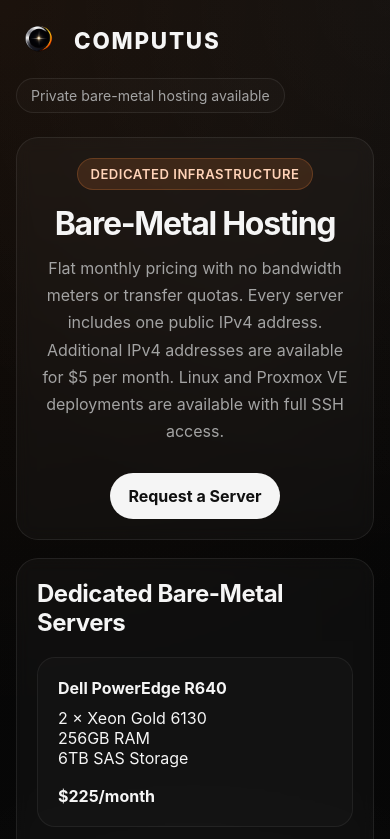
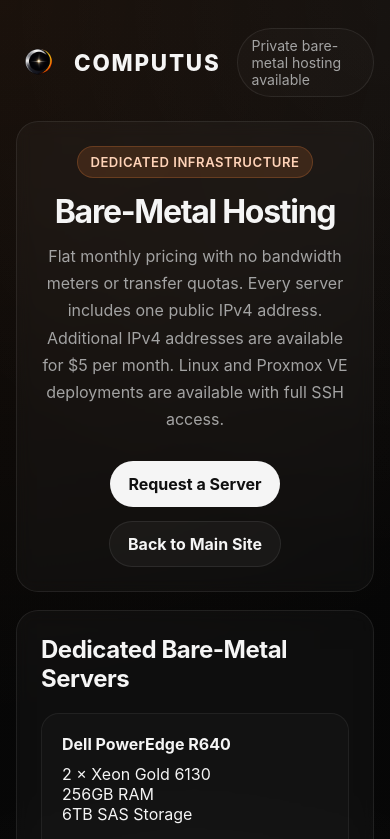
Before and after one commit to LordTeruki/splashpage, a plain HTML site: page baremetal/index.html in a window 390 px wide. Shown: the top 839 px of the page. Drawn offline with Linux system fonts and the light colour scheme; files whose address does not match are found by name.

Commit message:
Update index.html

```diff
--- a/baremetal/index.html
+++ b/baremetal/index.html
@@ -1,8 +1,8 @@
 <!DOCTYPE html>
 <html lang="en">
 <head>
-  <meta charset="UTF-8" />
-  <meta name="viewport" content="width=device-width, initial-scale=1.0" />
+  <meta charset="UTF-8">
+  <meta name="viewport" content="width=device-width, initial-scale=1.0">
   <title>Computus | Bare-Metal Hosting</title>
 
   <meta
@@ -84,7 +84,7 @@
 
     .status {
       border: 1px solid var(--panel-border);
-      background: rgba(255,255,255,0.02);
+      background: rgba(255,255,255,.02);
       color: var(--muted);
       padding: 8px 14px;
       border-radius: 999px;
@@ -132,8 +132,8 @@
     .cta-row {
       display: flex;
       justify-content: center;
+      gap: 14px;
       flex-wrap: wrap;
-      gap: 14px;
       margin-top: 28px;
     }
 
@@ -156,7 +156,17 @@
 
     .btn-primary:hover {
       transform: translateY(-1px);
-      opacity: 0.95;
+    }
+
+    .btn-secondary {
+      background: rgba(255,255,255,.04);
+      border: 1px solid var(--panel-border);
+      color: var(--text);
+    }
+
+    .btn-secondary:hover {
+      background: rgba(255,255,255,.07);
+      transform: translateY(-1px);
     }
 
     .offerings {
@@ -202,25 +212,10 @@
       text-decoration: none;
     }
 
-    @media (max-width: 900px) {
+    @media (max-width:900px) {
       .offerings,
       .grid {
         grid-template-columns: 1fr;
-      }
-    }
-
-    @media (max-width: 640px) {
-      .topbar {
-        flex-direction: column;
-        align-items: flex-start;
-      }
-
-      .hero {
-        padding-top: 18px;
-      }
-
-      .card {
-        padding: 20px;
       }
     }
   </style>
@@ -254,107 +249,80 @@
 
   <p style="max-width:700px;margin:0 auto;">
     Flat monthly pricing with no bandwidth meters or transfer quotas.
-        Every server includes one public IPv4 address. Additional IPv4
-        addresses are available for $5 per month. Linux and Proxmox VE
-        deployments are available with full SSH access.
+    Every server includes one public IPv4 address. Additional IPv4 addresses
+    are available for $5 per month. Linux and Proxmox VE deployments are
+    available with full SSH access.
   </p>
 
   <div class="cta-row">
-        <a class="btn btn-primary" href="mailto:info@computus.io">
+
+    <a
+      class="btn btn-primary"
+      href="mailto:info@computus.io?subject=Server%20Request&body=Hello,%0D%0A%0D%0AI%20would%20like%20more%20information%20about%20the%20following%20server:%0D%0A%0D%0AServer:%20%0D%0AOperating%20System:%20Linux%20/%20Proxmox%0D%0AAdditional%20IPv4%20Addresses:%20%0D%0AExpected%20Use:%20%0D%0A%0D%0AThank%20you."
+    >
       Request a Server
     </a>
+
+    <a class="btn btn-secondary" href="https://computus.io">
+      Back to Main Site
+    </a>
+
   </div>
 
 </section>
 
-    <section class="card" style="margin-top:18px;">
+<section class="card">
 
   <h2>Dedicated Bare-Metal Servers</h2>
 
   <div class="offerings">
 
     <div class="offering">
-          <div class="offering-title">
-            Dell PowerEdge R640
-          </div>
-
+      <div class="offering-title">Dell PowerEdge R640</div>
       2 × Xeon Gold 6130<br>
       256GB RAM<br>
       6TB SAS Storage
-
-          <div class="price">
-            $225/month
-          </div>
+      <div class="price">$225/month</div>
     </div>
 
     <div class="offering">
-          <div class="offering-title">
-            Dell PowerEdge R740xd
-          </div>
-
+      <div class="offering-title">Dell PowerEdge R740xd</div>
       2 × Xeon Gold 6132<br>
       256GB RAM<br>
       9.6TB SAS Storage
-
-          <div class="price">
-            $275/month
-          </div>
+      <div class="price">$275/month</div>
     </div>
 
     <div class="offering">
-          <div class="offering-title">
-            Dell PowerEdge R740xd Storage
-          </div>
-
+      <div class="offering-title">Dell PowerEdge R740xd Storage</div>
       2 × Xeon Gold 6132<br>
       256GB RAM<br>
       40TB SAS Storage
-
-          <div class="price">
-            $375/month
-          </div>
+      <div class="price">$375/month</div>
     </div>
 
     <div class="offering">
-          <div class="offering-title">
-            HP DL360 Gen9
-          </div>
-
+      <div class="offering-title">HP DL360 Gen9</div>
       2 × Xeon E5-2680<br>
       256GB RAM<br>
       6TB SAS Storage
-
-          <div class="price">
-            $175/month
-          </div>
+      <div class="price">$175/month</div>
     </div>
 
     <div class="offering">
-          <div class="offering-title">
-            HP DL380 Gen9
-          </div>
-
+      <div class="offering-title">HP DL380 Gen9</div>
       2 × Xeon E5-2660<br>
       128GB RAM<br>
       4TB SAS Storage
-
-          <div class="price">
-            $125/month
-          </div>
+      <div class="price">$125/month</div>
     </div>
 
     <div class="offering">
-          <div class="offering-title">
-            Dell PowerEdge R630
-          </div>
-
+      <div class="offering-title">Dell PowerEdge R630</div>
       2 × Xeon E5-2680<br>
       128GB RAM<br>
       3TB SAS Storage
-
-          <div class="price">
-            $150/month
-          </div>
+      <div class="price">$150/month</div>
     </div>
 
   </div>
@@ -364,7 +332,6 @@
 <section class="grid">
 
   <div class="card">
-
     <h2>Included With Every Server</h2>
 
     <p>
@@ -373,19 +340,15 @@
       over SSH, and servers may be deployed with Ubuntu, Debian, Rocky Linux,
       or Proxmox VE.
     </p>
-
   </div>
 
   <div class="card">
-
     <h2>Custom Deployments</h2>
 
     <p>
       Need additional storage, memory, networking, or a custom configuration?
-          Contact us. We operate our own infrastructure and can accommodate
-          requirements that larger cloud providers often cannot.
+      Contact us. Inventory is limited, and custom configurations are available.
     </p>
-
   </div>
 
 </section>
```
Lines whose indentation alone changed are shown as unchanged.
